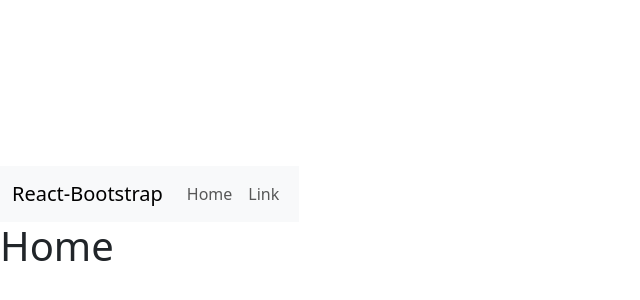
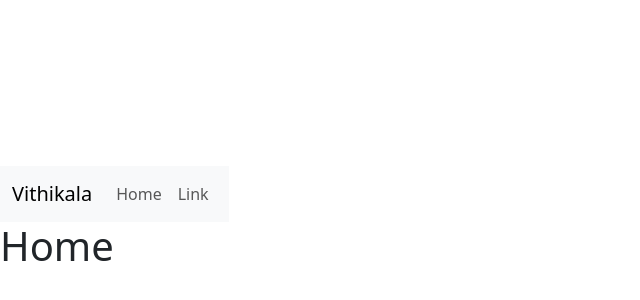
Before and after one commit to arnavgupta1209/shopping_react, a React (Vite) app: page / in a window 1280 px wide. Shown: the part 178-478 px from the top of the page, without its empty margins (0-640 px from the left). Built offline with nearby package versions, Linux system fonts and the light colour scheme.

Commit message:
changed navbar name to vithikala

```diff
--- a/src/components/Navigation.jsx
+++ b/src/components/Navigation.jsx
@@ -7,7 +7,7 @@
   return (
     <Navbar expand="lg" className="bg-body-tertiary">
       <Container>
-        <Navbar.Brand href="/">React-Bootstrap</Navbar.Brand>
+        <Navbar.Brand href="/">Vithikala</Navbar.Brand>
         <Navbar.Toggle aria-controls="basic-navbar-nav" />
         <Navbar.Collapse id="basic-navbar-nav">
           <Nav className="me-auto">
```
